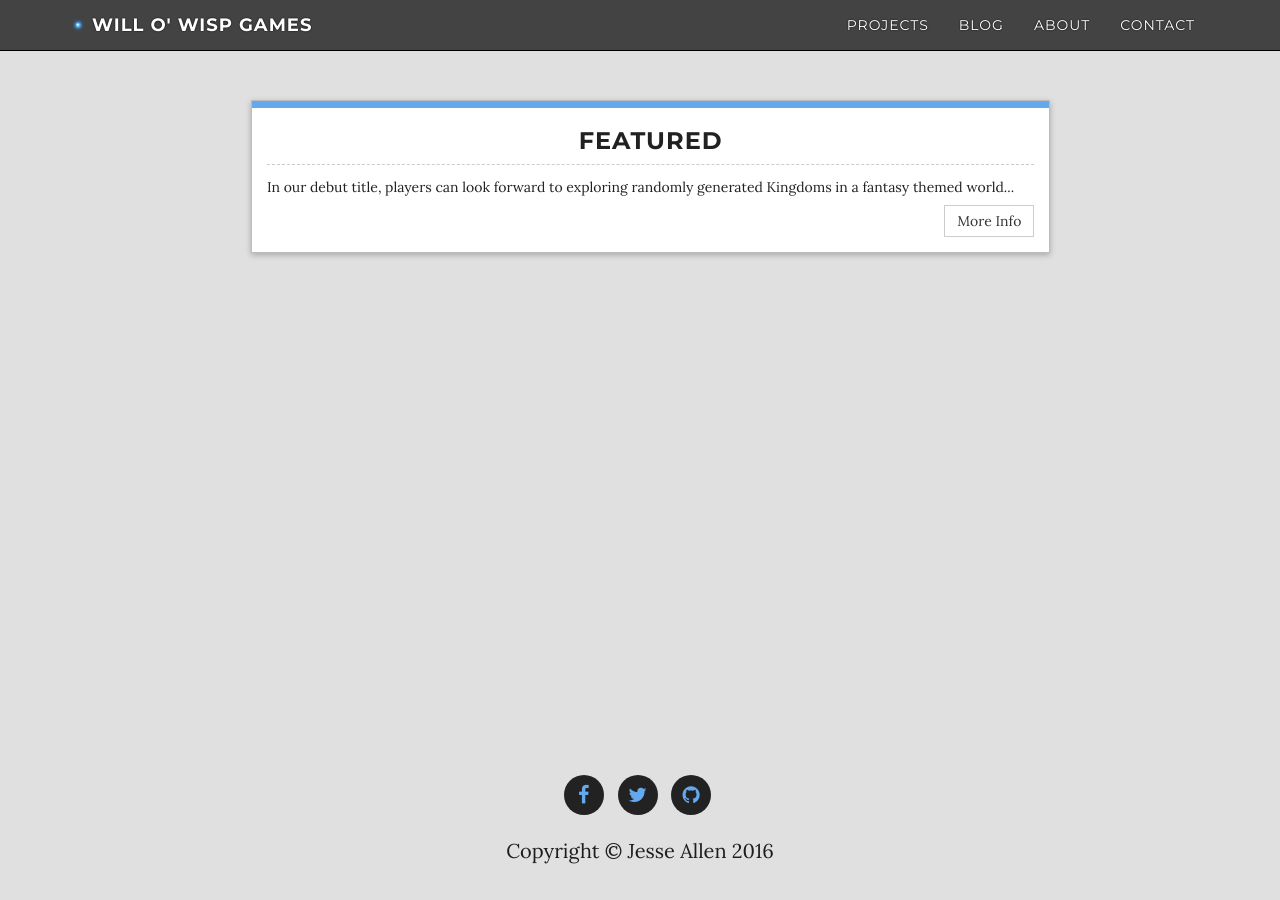
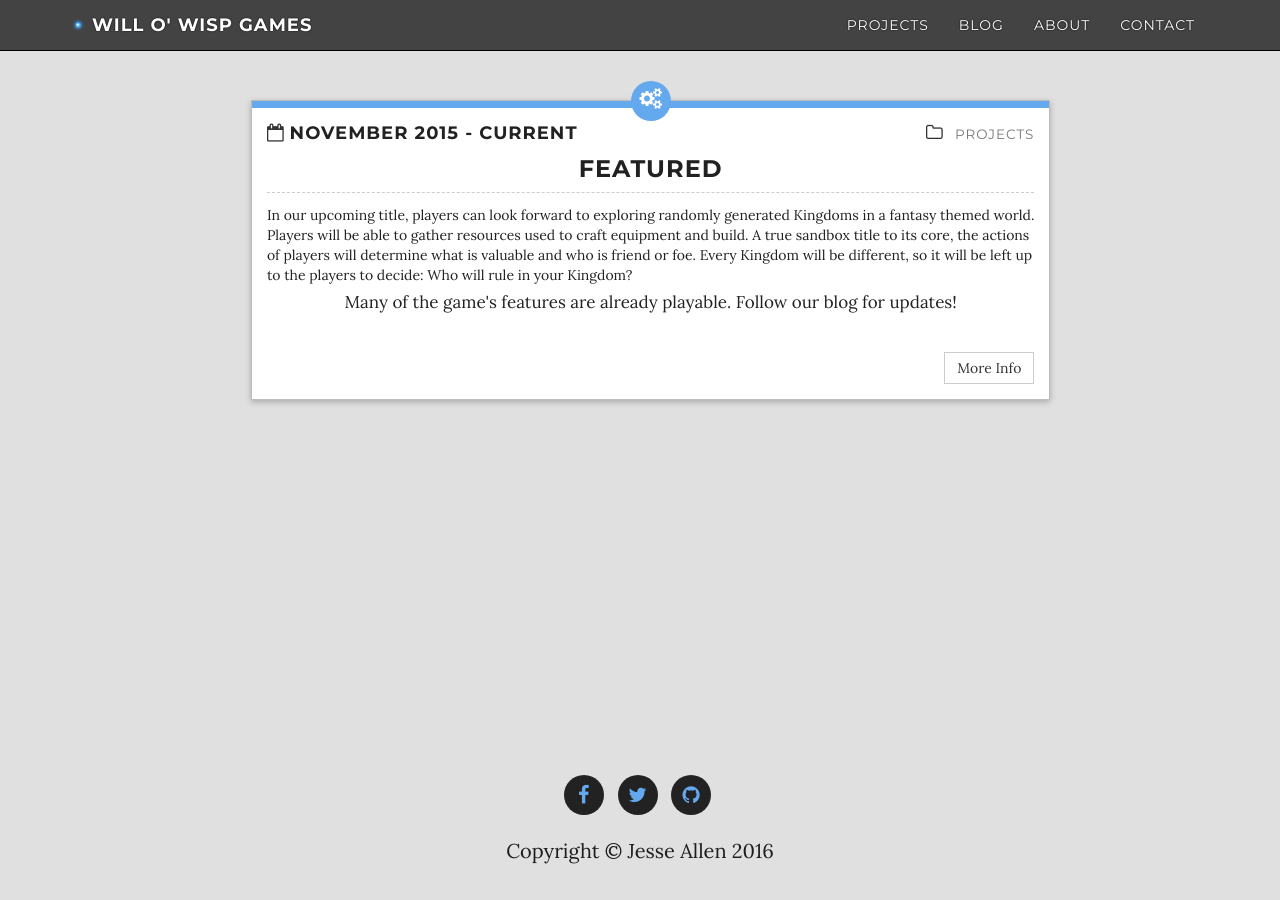
Before and after one commit to WilloWispGames/WilloWispGames.github.io, a Jekyll site: the page built from projects/index.html, in a window 1280 px wide. Built offline with Jekyll 4.4.1, drawn with Linux system fonts in a browser that asks for light colours; nearby versions of some CDN libraries.

Commit message:
Update projectPane.html

```diff
--- a/_includes/projectPane.html
+++ b/_includes/projectPane.html
@@ -5,8 +5,25 @@
 	<div class="projectpane bounce-up cf">
 		<div class="subject default">
 			<div class="cat-color"></div>
+			<div class="icon"><i class="fa fa-cogs"></i></div>
+			<div class="header cf">
+				<h4 class="date"><i class="fa fa-calendar-o"></i><strong>November 2015 - Current</strong></h4>
+				<h4 class="cat"><i class="fa fa-folder-o"></i>
+					<small>
+    				<a class="category" href="{{site.baseurl}}/projects/">
+      				Projects
+    				</a>
+  				</small>
+				</h4>
+			</div>
 			<h3 class="title">Featured</h3>
-			<div class="content">In our debut title, players can look forward to exploring randomly generated Kingdoms in a fantasy themed world...</div>
+			<div class="content">
+				In our upcoming title, players can look forward to exploring randomly generated Kingdoms in a fantasy themed world. Players will be able to gather resources used to craft equipment and build. A true sandbox title to its core, the actions of players will determine what is valuable and who is friend or foe. Every Kingdom will be different, so it will be left up to the players to decide: Who will rule in your Kingdom?
+				<div class="p2">
+					<small>Many of the game's features are already playable. Follow our blog for updates!
+					</small>
+				</div>
+			</div>
 			<div class="enrole">More Info</div>
 		</div>
 	</div>
```
